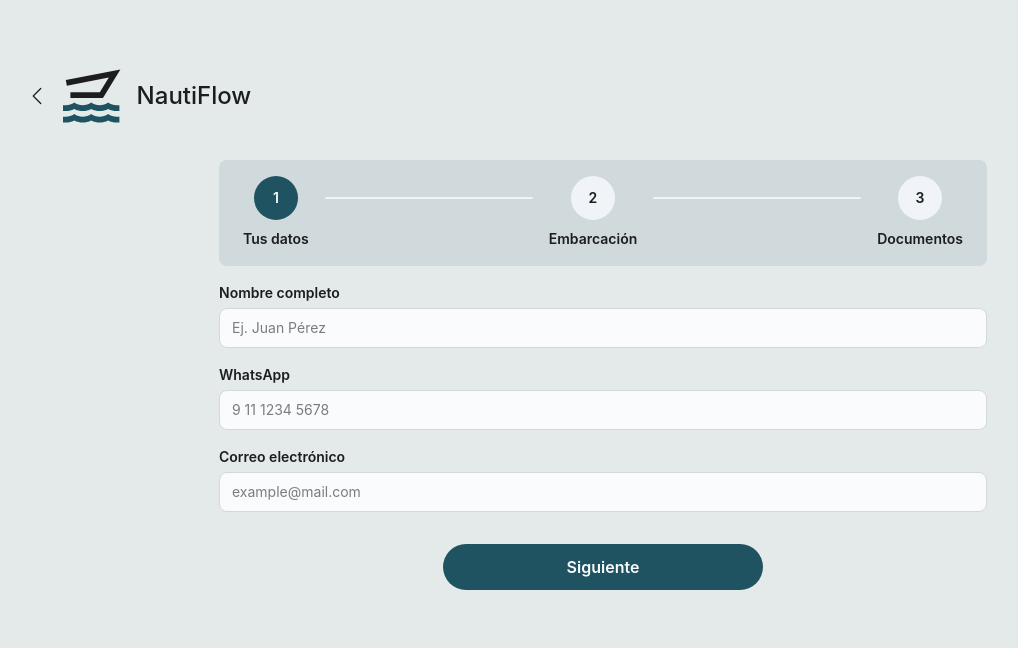
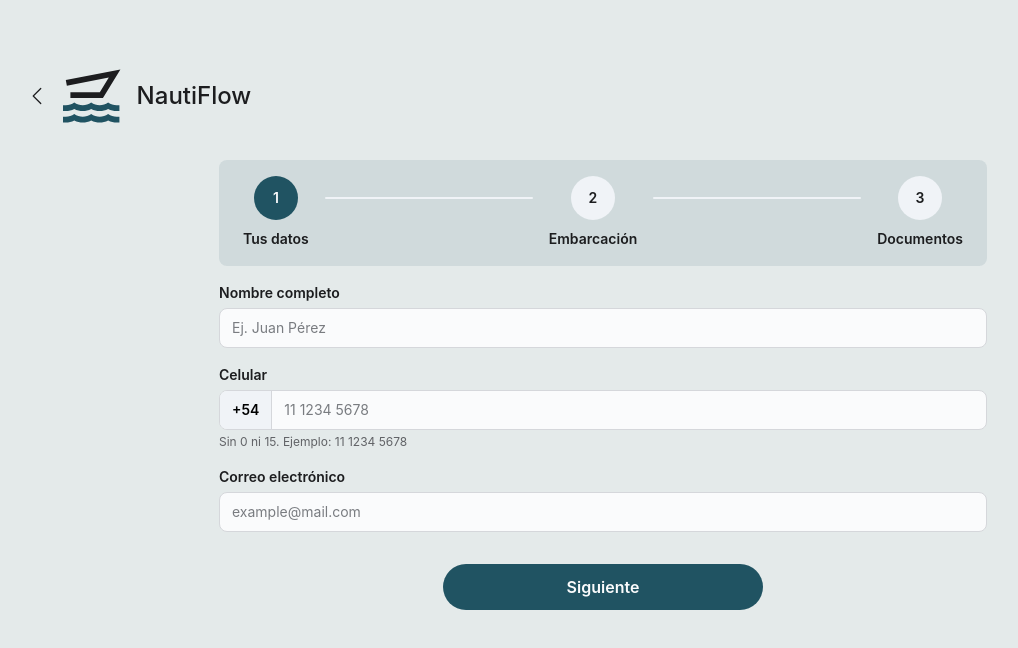
Before and after one commit to No-Country-simulation/S10-26-equipo-3, a React (Vite) app in the folder front/NautiFlow/: page / in a window 1280 px wide. Both pictures are taken after a click on the button "Continuar". Shown: the top 648 px of the page, without its empty margins (37-1055 px from the left). Built offline with nearby package versions, Linux system fonts and the light colour scheme.

Commit message:
feat: campo de celular con prefijo +54 fijo y máximo 10 dígitos

```diff
--- a/front/NautiFlow/src/components/lanchero/LancheroRegistro.tsx
+++ b/front/NautiFlow/src/components/lanchero/LancheroRegistro.tsx
@@ -1,6 +1,6 @@
 import { useState } from "react";
 import type { DatosLanchero } from "./types";
-import { datosIniciales } from "./types";
+import { datosIniciales, PREFIJO_CELULAR } from "./types";
 import LancheroIntro from "./LancheroIntro";
 import Paso1Datos from "./Paso1Datos";
 import Paso2Embarcacion from "./Paso2Embarcacion";
@@ -19,7 +19,8 @@ export default function LancheroRegistro() {
     const atras = () => setPaso((p) => p - 1);
 
     const finalizar = () => {
-        console.log("Datos del lanchero:", datos); // envio a backend
+        const datosAEnviar = { ...datos, whatsapp: `${PREFIJO_CELULAR}${datos.whatsapp}` };
+        console.log("Datos del lanchero:", datosAEnviar);
         setPaso(4);
     };
 
@@ -27,11 +28,11 @@ export default function LancheroRegistro() {
         <div className="mx-auto flex w-full max-w-md flex-1 flex-col md:max-w-none">
             {paso === 0 && <LancheroIntro onContinuar={siguiente} />}
 
-            {paso === 1 && ( <Paso1Datos datos={datos} onChange={actualizar} onSiguiente={siguiente} onAtras={atras} />)}
+            {paso === 1 && (<Paso1Datos datos={datos} onChange={actualizar} onSiguiente={siguiente} onAtras={atras} />)}
 
-            {paso === 2 && ( <Paso2Embarcacion datos={datos} onChange={actualizar} onSiguiente={siguiente} onAtras={atras} /> )}
+            {paso === 2 && (<Paso2Embarcacion datos={datos} onChange={actualizar} onSiguiente={siguiente} onAtras={atras} />)}
 
-            {paso === 3 && ( <Paso3Documentos datos={datos} onChange={actualizar} onFinalizar={finalizar} onAtras={atras} />)}
+            {paso === 3 && (<Paso3Documentos datos={datos} onChange={actualizar} onFinalizar={finalizar} onAtras={atras} />)}
 
             {paso === 4 && <LancheroConfirmacion />}
         </div>
--- a/front/NautiFlow/src/components/lanchero/Paso1Datos.tsx
+++ b/front/NautiFlow/src/components/lanchero/Paso1Datos.tsx
@@ -1,6 +1,7 @@
 import type { SyntheticEvent } from "react";
 import { BsChevronLeft } from "react-icons/bs";
 import type { DatosLanchero } from "./types";
+import { PREFIJO_CELULAR, LARGO_CELULAR } from "./types";
 import Logo from "../Logo";
 import Input from "./Input";
 import IndicadorPasos from "./IndicadorPasos";
@@ -43,17 +44,35 @@ export default function Paso1Datos({ datos, onChange, onSiguiente, onAtras }: Pr
                         value={datos.nombreCompleto}
                         onChange={(e) => onChange({ nombreCompleto: e.target.value })}
                     />
-                    <Input
-                        label="WhatsApp"
-                        type="tel"
-                        inputMode="numeric"
-                        placeholder="9 11 1234 5678"
-                        autoComplete="tel"
-                        maxLength={15}
-                        required
-                        value={datos.whatsapp}
-                        onChange={(e) => onChange({ whatsapp: e.target.value.replace(/\D/g, "") })}
-                    />
+                    <div className="flex flex-col gap-1">
+                        <label htmlFor="celular" className="text-sm font-semibold leading-[22px] text-text-primary">
+                            Celular
+                        </label>
+                        <div className="flex w-full overflow-hidden rounded-m border border-border-secondary bg-bg-surface-primary focus-within:ring-2 focus-within:ring-bg-fill-primary">
+                            <span className="flex items-center border-r border-border-secondary bg-bg-surface-secondary px-3 text-sm font-semibold leading-[22px] text-text -primary">
+                                {PREFIJO_CELULAR}
+                            </span>
+                            <input
+                                id="celular"
+                                type="tel"
+                                inputMode="numeric"
+                                autoComplete="tel-national"
+                                placeholder="11 1234 5678"
+                                maxLength={LARGO_CELULAR}
+                                pattern={`[0-9]{${LARGO_CELULAR}}`}
+                                title={`Ingresa los ${LARGO_CELULAR} dígitos de tu celular, sin 0 ni 15`}
+                                required
+                                value={datos.whatsapp}
+                                onChange={(e) =>
+                                    onChange({ whatsapp: e.target.value.replace(/\D/g, "").slice(0, LARGO_CELULAR) })
+                                }
+                                className="min-w-0 flex-1 bg-transparent px-3 py-2 text-sm leading-[22px] text-text-primary outline-none placeholder:text-text-disable"
+                            />
+                        </div>
+                        <p className="text-xs leading-4 text-text-secondary">
+                            Sin 0 ni 15. Ejemplo: 11 1234 5678
+                        </p>
+                    </div>
                     <Input
                         label="Correo electrónico"
                         type="email"
--- a/front/NautiFlow/src/components/lanchero/types.ts
+++ b/front/NautiFlow/src/components/lanchero/types.ts
@@ -23,3 +23,6 @@ export const datosIniciales: DatosLanchero = {
     seguro: null,
     antecedentes: null,
 };
+
+export const PREFIJO_CELULAR = "+54";
+export const LARGO_CELULAR = 10;
```
